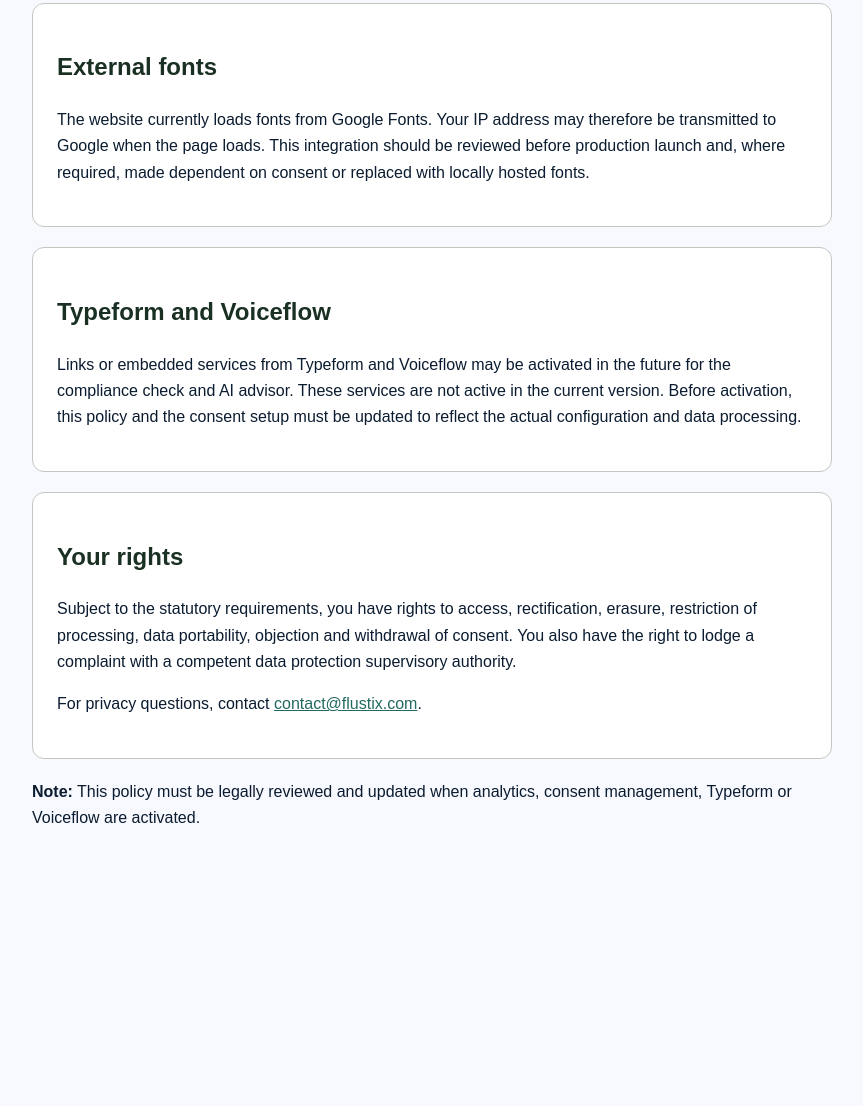
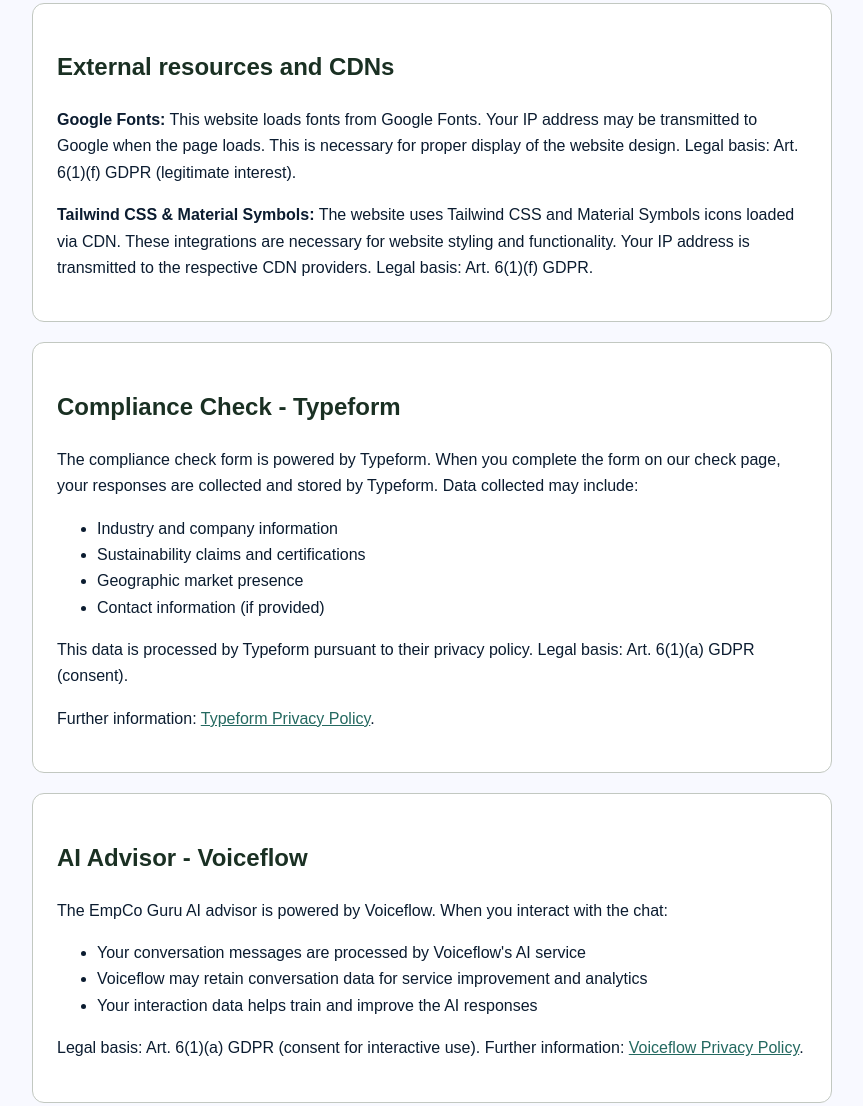
Before and after one commit to GoGoeeen/ecoreguard-website, a plain HTML site: page privacy.html in a window 1280 px wide. Shown: the part 899-2005 px from the top of the page, without its empty margins (208-1071 px from the left). Before the commit the page ends 1826 px from the top, so only its background shows below. Drawn offline with Linux system fonts and the light colour scheme.

Commit message:
Aktualisiere Datenschutzerklärung und README für aktive Integrationen
- Aktualisiere privacy.html für aktive Typeform und Voiceflow Services
- Dokumentiere Datenspeicherung bei Google Fonts, Tailwind CSS, Material Symbols
- Aktualisiere README mit aktuellem Integration-Status
- Aktualisiere Pre-Launch Checklist mit DPA Anforderungen
- Datum aktualisiert auf 8. Juni 2026

```diff
--- a/privacy.html
+++ b/privacy.html
@@ -13,7 +13,7 @@
 <main>
   <nav><a href="/">Back to EcoReguard</a></nav>
   <h1>Privacy Policy</h1>
-  <p>Last updated: June 5, 2026</p>
+  <p>Last updated: June 8, 2026</p>
   <section>
     <h2>Controller</h2>
     <p>FLUSTIX GmbH<br>Kronprinzendamm 20<br>10711 Berlin<br>Germany</p>
@@ -25,19 +25,38 @@
     <p>Further information: <a href="https://www.netlify.com/privacy/" rel="noopener">Netlify Privacy Statement</a>.</p>
   </section>
   <section>
-    <h2>External fonts</h2>
-    <p>The website currently loads fonts from Google Fonts. Your IP address may therefore be transmitted to Google when the page loads. This integration should be reviewed before production launch and, where required, made dependent on consent or replaced with locally hosted fonts.</p>
+    <h2>External resources and CDNs</h2>
+    <p><strong>Google Fonts:</strong> This website loads fonts from Google Fonts. Your IP address may be transmitted to Google when the page loads. This is necessary for proper display of the website design. Legal basis: Art. 6(1)(f) GDPR (legitimate interest).</p>
+    <p><strong>Tailwind CSS & Material Symbols:</strong> The website uses Tailwind CSS and Material Symbols icons loaded via CDN. These integrations are necessary for website styling and functionality. Your IP address is transmitted to the respective CDN providers. Legal basis: Art. 6(1)(f) GDPR.</p>
   </section>
   <section>
-    <h2>Typeform and Voiceflow</h2>
-    <p>Links or embedded services from Typeform and Voiceflow may be activated in the future for the compliance check and AI advisor. These services are not active in the current version. Before activation, this policy and the consent setup must be updated to reflect the actual configuration and data processing.</p>
+    <h2>Compliance Check - Typeform</h2>
+    <p>The compliance check form is powered by Typeform. When you complete the form on our check page, your responses are collected and stored by Typeform. Data collected may include:</p>
+    <ul>
+      <li>Industry and company information</li>
+      <li>Sustainability claims and certifications</li>
+      <li>Geographic market presence</li>
+      <li>Contact information (if provided)</li>
+    </ul>
+    <p>This data is processed by Typeform pursuant to their privacy policy. Legal basis: Art. 6(1)(a) GDPR (consent).</p>
+    <p>Further information: <a href="https://www.typeform.com/privacy/" rel="noopener">Typeform Privacy Policy</a>.</p>
+  </section>
+  <section>
+    <h2>AI Advisor - Voiceflow</h2>
+    <p>The EmpCo Guru AI advisor is powered by Voiceflow. When you interact with the chat:</p>
+    <ul>
+      <li>Your conversation messages are processed by Voiceflow's AI service</li>
+      <li>Voiceflow may retain conversation data for service improvement and analytics</li>
+      <li>Your interaction data helps train and improve the AI responses</li>
+    </ul>
+    <p>Legal basis: Art. 6(1)(a) GDPR (consent for interactive use). Further information: <a href="https://www.voiceflow.com/privacy" rel="noopener">Voiceflow Privacy Policy</a>.</p>
   </section>
   <section>
     <h2>Your rights</h2>
     <p>Subject to the statutory requirements, you have rights to access, rectification, erasure, restriction of processing, data portability, objection and withdrawal of consent. You also have the right to lodge a complaint with a competent data protection supervisory authority.</p>
-    <p>For privacy questions, contact <a href="mailto:contact@flustix.com">contact@flustix.com</a>.</p>
+    <p>For privacy questions or to exercise your rights, contact <a href="mailto:contact@flustix.com">contact@flustix.com</a>.</p>
   </section>
-  <p><strong>Note:</strong> This policy must be legally reviewed and updated when analytics, consent management, Typeform or Voiceflow are activated.</p>
+  <p><strong>Note:</strong> This privacy policy complies with GDPR requirements for active integrations as of June 2026. It will be updated if additional services or analytics tools are added.</p>
 </main>
 </body>
 </html>
```
Also changed, not shown: README.md.
